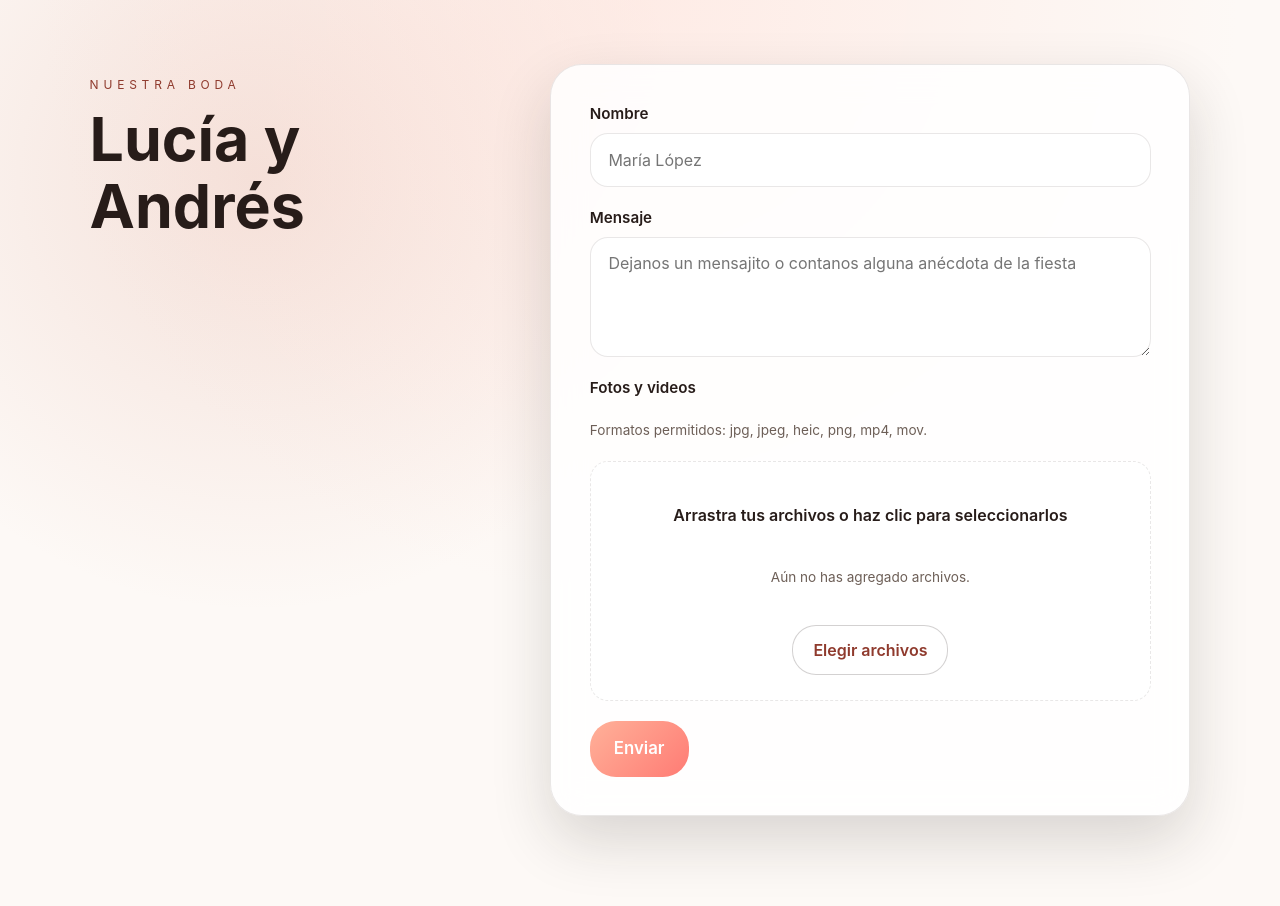
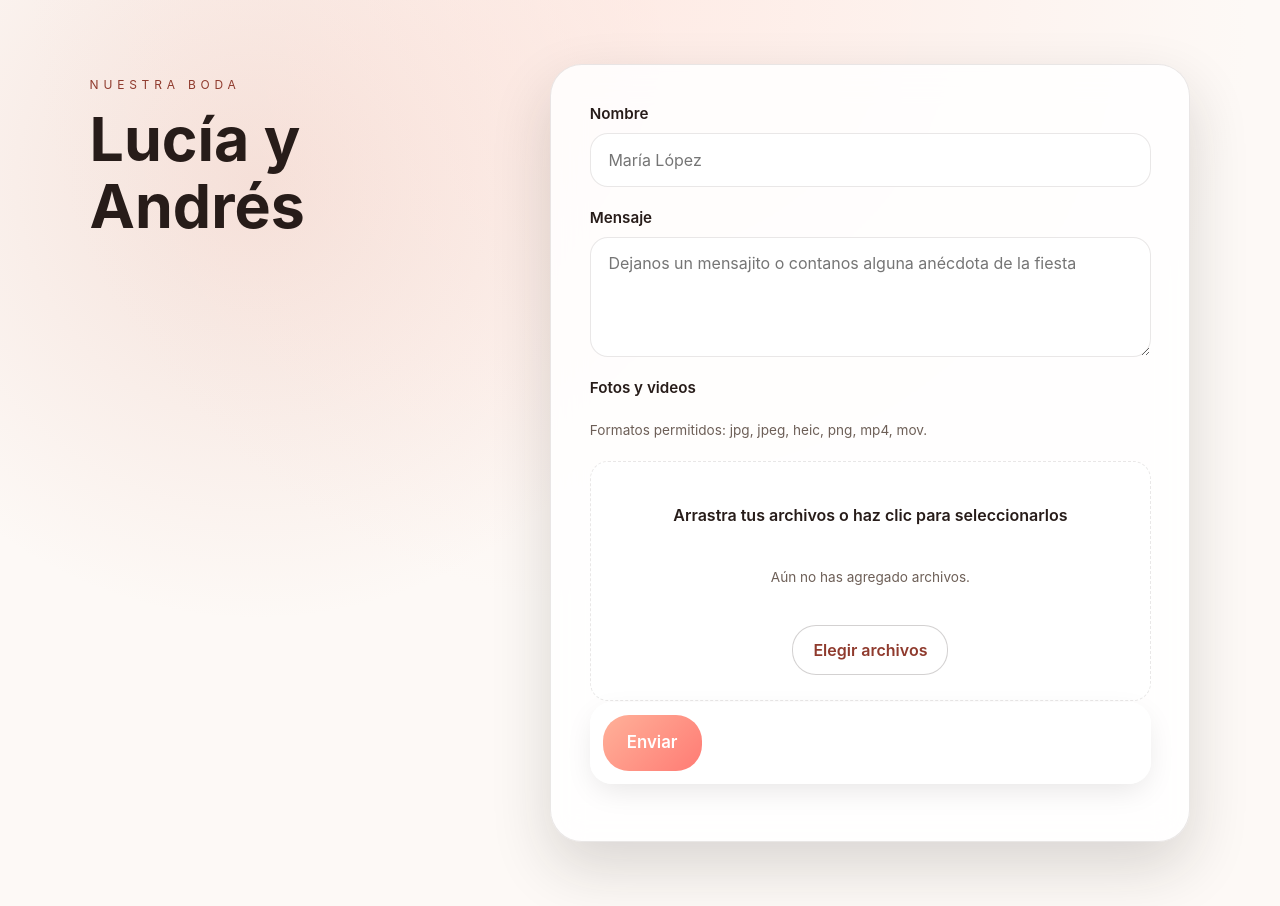
Before and after one commit to iamyeizi/forms, a React (Vite) app: page / in a window 1280 px wide. Before the commit the page ends 880 px from the top, so only its background shows below. Built offline with nearby package versions, Linux system fonts and the light colour scheme.

Commit message:
feat: sticky send button

```diff
--- a/src/styles/global.css
+++ b/src/styles/global.css
@@ -507,6 +507,15 @@ textarea {
     display: flex;
     flex-direction: column;
     gap: 0.85rem;
+    position: sticky;
+        bottom: 1rem;
+        z-index: 90;
+        background: rgba(255, 255, 255, 0.85);
+        backdrop-filter: blur(12px);
+        padding: 0.75rem;
+        border-radius: 22px;
+        border: 1px solid rgba(255, 255, 255, 0.5);
+        box-shadow: 0 10px 30px -5px rgba(0, 0, 0, 0.1);
 }
 
 .primary-button {
```
